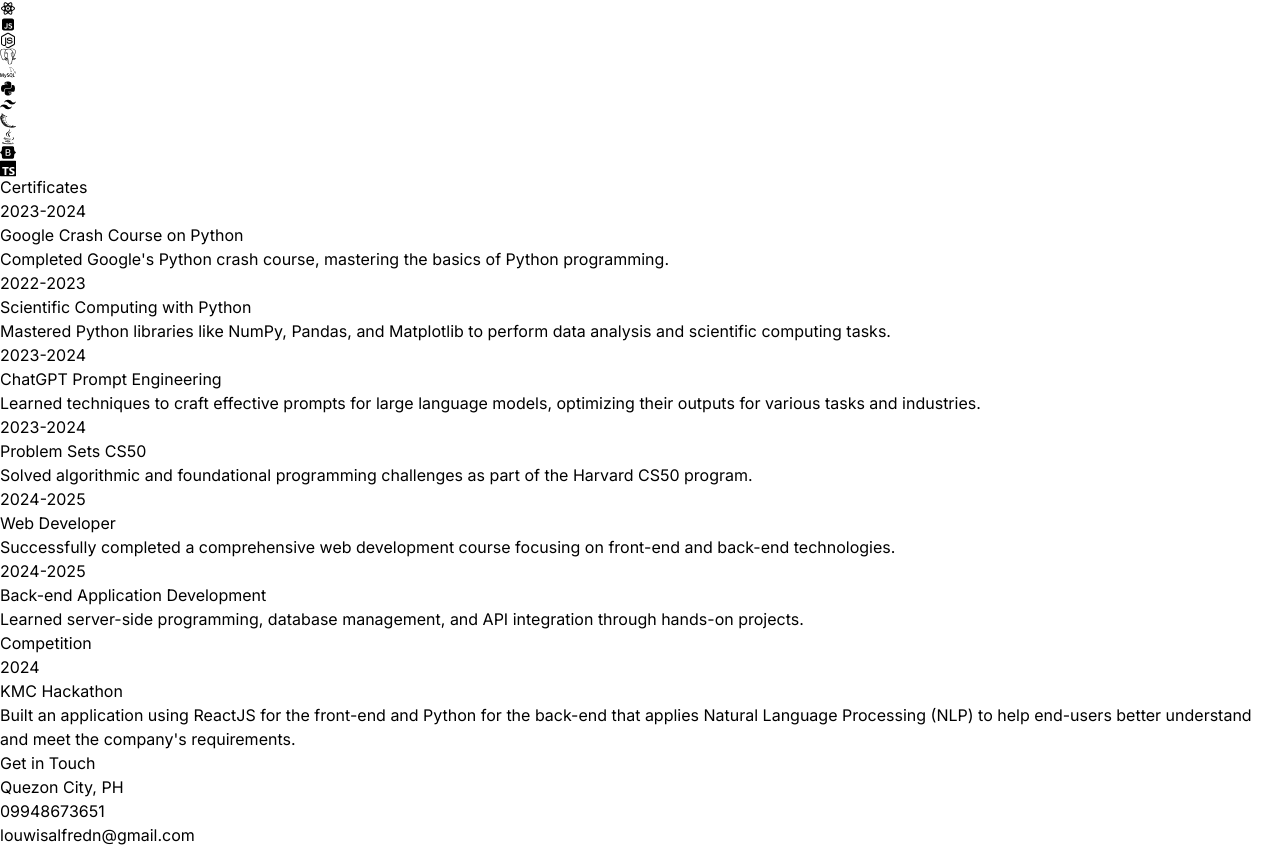
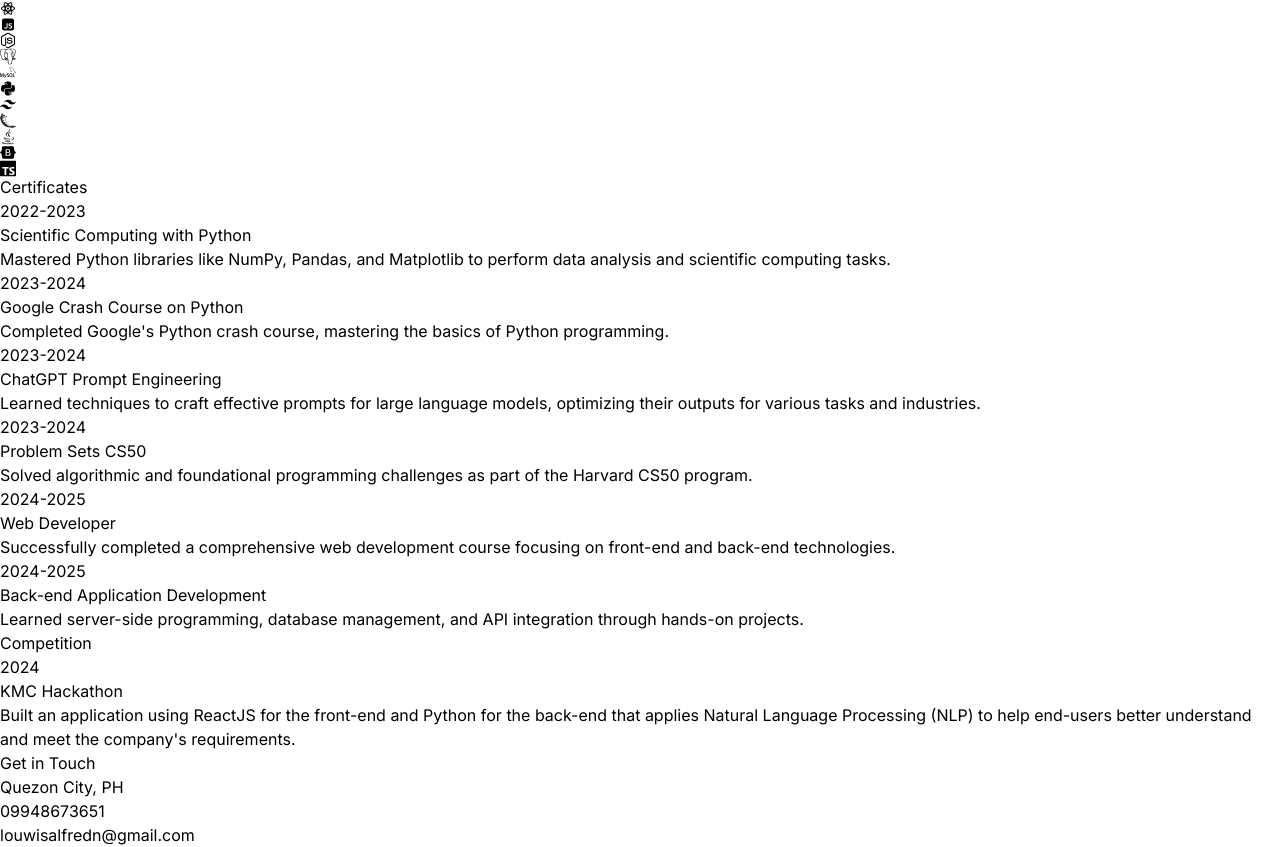
Before and after one commit to louwis-alfred/intro, a React (Vite) app: page / in a window 1280 px wide. Shown: the part 2440-3287 px from the top of the page. Built offline with nearby package versions, Linux system fonts and the light colour scheme.

Commit message:
Fix the array experience flow date

```diff
--- a/src/components/Experience.jsx
+++ b/src/components/Experience.jsx
@@ -1,16 +1,17 @@
 import { motion } from "framer-motion";
 
 const EXPERIENCES = [
+  {
+    year: "2022-2023",
+    title: "Scientific Computing with Python",
+    description: "Mastered Python libraries like NumPy, Pandas, and Matplotlib to perform data analysis and scientific computing tasks.",
+  },
   {
     year: "2023-2024",
     title: "Google Crash Course on Python",
     description: "Completed Google's Python crash course, mastering the basics of Python programming.",
   },
-  {
-    year: "2022-2023",
-    title: "Scientific Computing with Python",
-    description: "Mastered Python libraries like NumPy, Pandas, and Matplotlib to perform data analysis and scientific computing tasks.",
-  },
+
   {
     year: "2023-2024",
     title: "ChatGPT Prompt Engineering",
```
